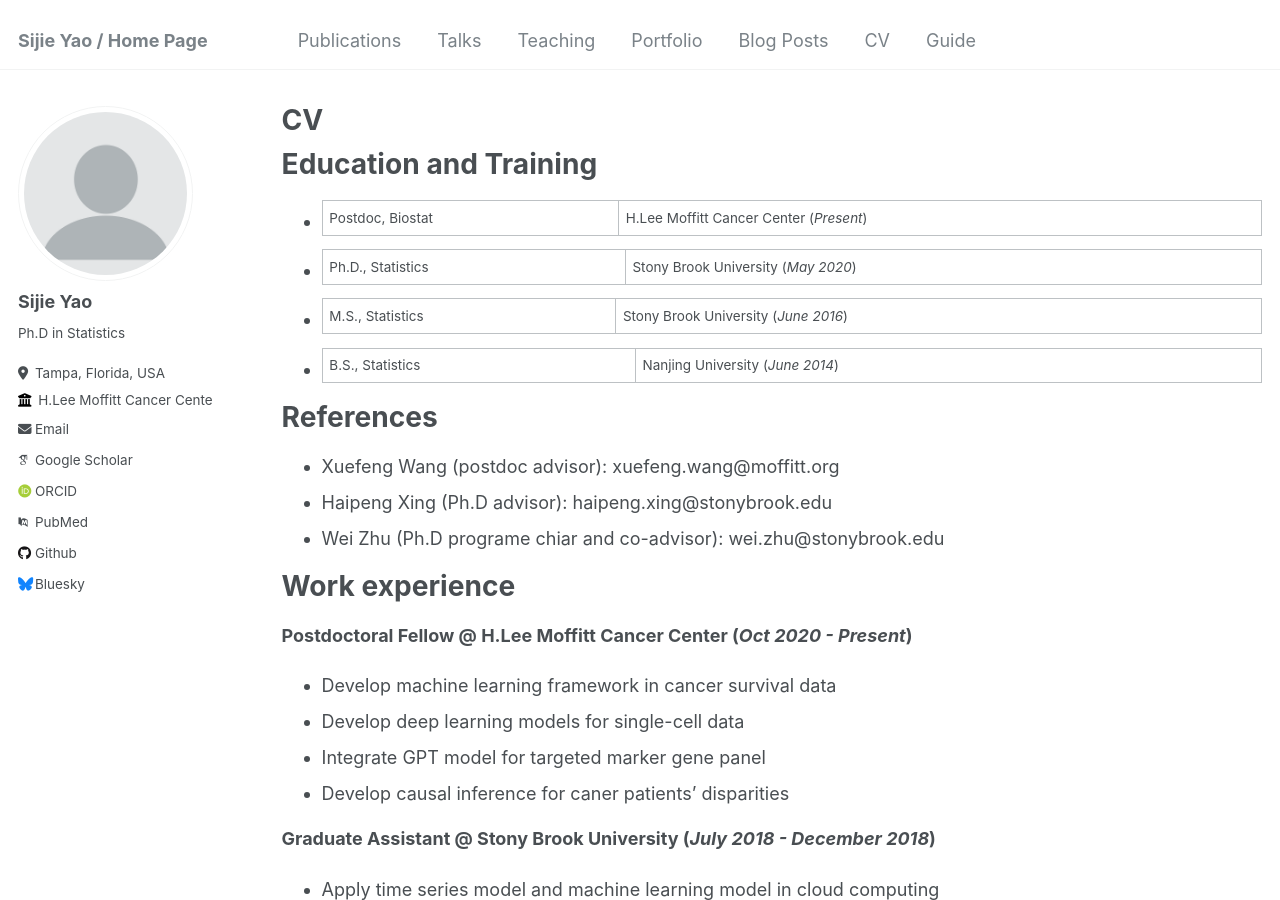
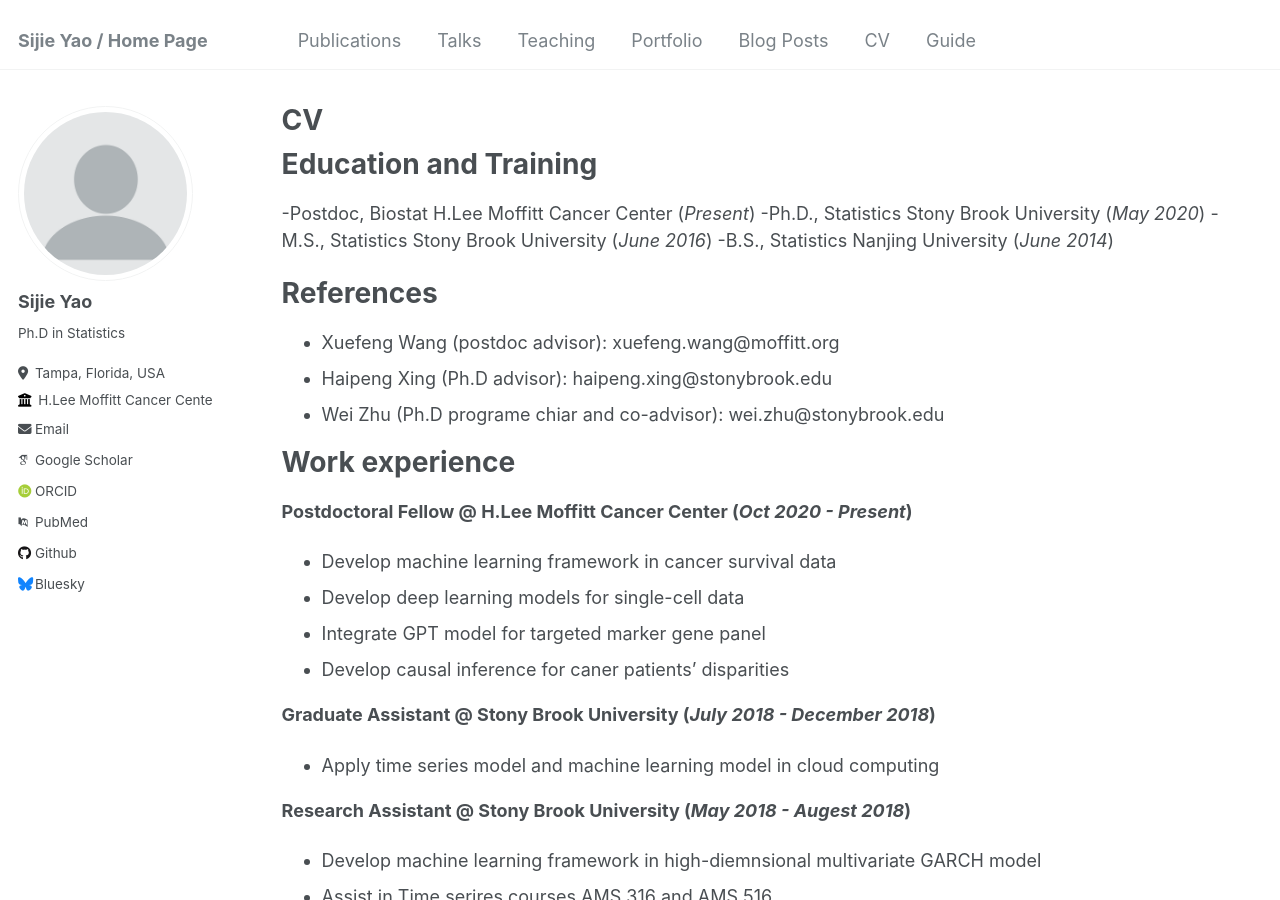
Before and after one commit to topycyao/SY, a Jekyll site: the page built from _pages/cv.md, in a window 1280 px wide and 900 px high. Built offline with Jekyll 4.4.1, drawn with Linux system fonts in a browser that asks for light colours; some web fonts are replaced.

Commit message:
Update cv.md

```diff
--- a/_pages/cv.md
+++ b/_pages/cv.md
@@ -11,10 +11,10 @@ redirect_from:
 
 Education and Training
 ======
-- Postdoc, Biostat    | H.Lee Moffitt Cancer Center (_Present_)
-- Ph.D., Statistics  | Stony Brook University (_May 2020_)
-- M.S., Statistics  | Stony Brook University (_June 2016_)
-- B.S., Statistics  | Nanjing University (_June 2014_)
+-Postdoc, Biostat      H.Lee Moffitt Cancer Center (_Present_)
+-Ph.D., Statistics     Stony Brook University (_May 2020_)
+-M.S., Statistics      Stony Brook University (_June 2016_)
+-B.S., Statistics      Nanjing University (_June 2014_)
 
 References
 ======
```
